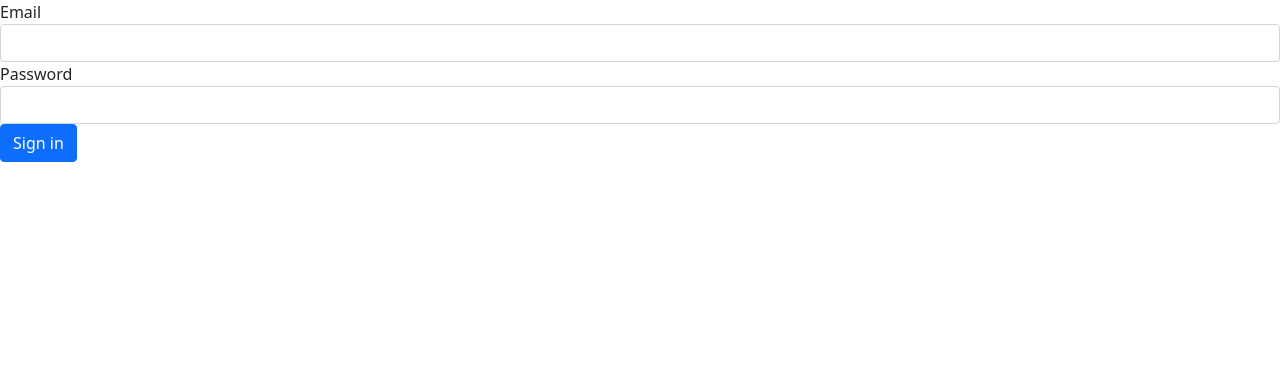
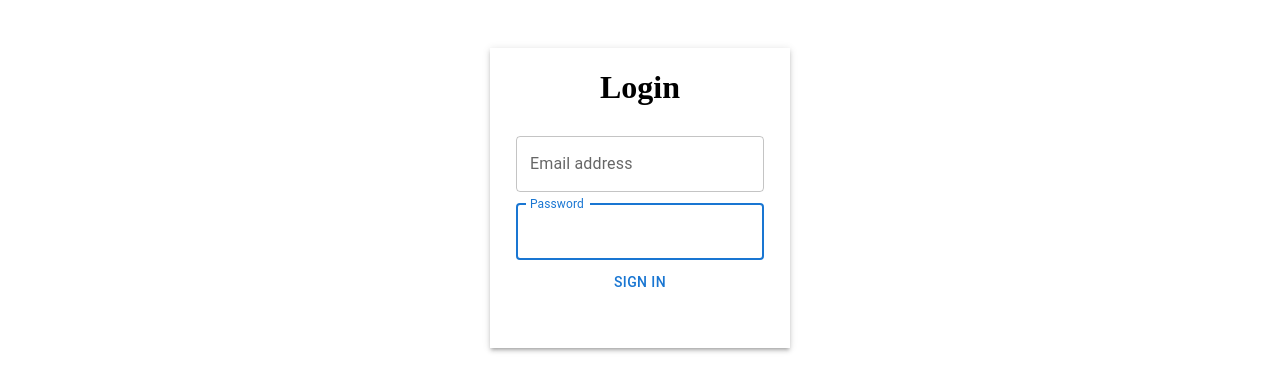
Before and after one commit to Y3S1-NOICE/Research-Management-Tool, a React (Create React App) app in the folder Frontend/: page /login in a window 1280 px wide. Shown: the top 392 px of the page. Built offline with nearby package versions, Linux system fonts and the light colour scheme.

Commit message:
Mui added

```diff
--- a/Frontend/package.json
+++ b/Frontend/package.json
@@ -34,13 +34,8 @@
     "@emotion/styled": "^11.8.1",
     "@mui/material": "^5.6.3",
     "axios": "^0.27.2",
-    "bootstrap": "^5.1.3",
-    "dotenv": "^16.0.0",
-    "dotenv-webpack": "^7.1.0",
     "react": "^18.1.0",
-    "react-bootstrap": "^2.3.1",
     "react-dom": "^18.1.0",
-    "react-drag-drop-files": "^2.3.5",
     "react-router-dom": "^6.3.0",
     "react-scripts": "^5.0.1",
     "save": "^2.5.0"
--- a/Frontend/src/index.js
+++ b/Frontend/src/index.js
@@ -1,7 +1,6 @@
 import { StrictMode } from "react";
 import { createRoot } from "react-dom/client";
 import App from "./App";
-import 'bootstrap/dist/css/bootstrap.min.css';
 
 const rootElement = document.getElementById("root");
 const root = createRoot(rootElement);
--- a/Frontend/src/pages/Login.jsx
+++ b/Frontend/src/pages/Login.jsx
@@ -1,6 +1,11 @@
 import { useState } from "react";
 import { login } from "../api/authApi";
+import TextField from '@mui/material/TextField';
+import Button from '@mui/material/Button';
 import { handleError } from "../helper/helper";
+import Box from '@mui/material/Box';
+import Grid from '@mui/material/Grid';
+
 
 const Login = () => {
     const [credentials, setCredentials] = useState({});
@@ -19,33 +24,63 @@ const Login = () => {
     }
 
     const handleChange = (event) => {
-        const {name, value} = event.target;
-        switch(name) {
+        const { name, value } = event.target;
+        switch (name) {
             case 'email': {
-                setCredentials({...credentials, email: value});
+                setCredentials({ ...credentials, email: value });
                 break;
             }
             case 'password': {
-                setCredentials({...credentials, password: value});
+                setCredentials({ ...credentials, password: value });
                 break;
             }
-            default: {}
+            default: { }
         }
     }
 
-    return(
+    return (
         <>
-            <form>
-                <div className="form-group">
-                    <label>Email</label>
-                    <input type="email" name="email" className="form-control" onChange={handleChange}/>
-                </div>
-                <div className="form-group">
-                    <label>Password</label>
-                    <input type="password" name="password" className="form-control" onChange={handleChange}/>
-                </div>
-                <button className="btn btn-primary" onClick={handleSubmit}>Sign in</button>
-            </form>
+            <Grid container
+                spacing={0}
+                direction="column"
+                alignItems="center"
+            >
+                <Box sx={{ boxShadow: 3 }} mt={5} alignItems="center" style={{ minHeight: '300px', minWidth: '300px' }} >
+                    <Grid container
+                        spacing={0}
+                        direction="column"
+                        alignItems="center"
+                    >
+                        <h1>Login</h1>
+                        <Grid item xs={12} md={12}>
+                            <TextField
+                                autoFocus
+                                margin="dense"
+                                name="email"
+                                label="Email address"
+                                fullWidth
+                                variant="outlined"
+                                onChange={handleChange}
+                            />
+                        </Grid>
+                        <Grid item xs={12} md={12}>
+                            <TextField
+                                autoFocus
+                                name="password"
+                                margin="dense"
+                                label="Password"
+                                fullWidth
+                                type="password"
+                                variant="outlined"
+                                onChange={handleChange}
+                            />
+                        </Grid>
+                        <Button onClick={handleSubmit}>Sign in</Button>
+                    </Grid>
+                </Box>
+
+            </Grid>
+
         </>
     );
 }
--- a/Frontend/src/pages/users/Users.jsx
+++ b/Frontend/src/pages/users/Users.jsx
@@ -3,9 +3,21 @@ import { deleteUser, findUsers } from "../../api/usersApi";
 import { handleError } from "../../helper/helper";
 import { roles } from "../../Util/utils";
 import EditUser from "./EditUser";
+import Table from '@mui/material/Table';
+import TableBody from '@mui/material/TableBody';
+import TableCell from '@mui/material/TableCell';
+import TableContainer from '@mui/material/TableContainer';
+import TableHead from '@mui/material/TableHead';
+import TableRow from '@mui/material/TableRow';
+import Paper from '@mui/material/Paper';
+import { Button } from "@mui/material";
+import InputLabel from '@mui/material/InputLabel';
+import MenuItem from '@mui/material/MenuItem';
+import FormControl from '@mui/material/FormControl';
+import Select from '@mui/material/Select';
 
 const Users = () => {
-    const {SUPERVISOR, STUDENT, PANEL_MEMBER, ADMIN} = roles;
+  const { SUPERVISOR, STUDENT, PANEL_MEMBER, ADMIN } = roles;
   const [users, setUsers] = useState([]);
   const [role, setRole] = useState(STUDENT);
   const [user, setUser] = useState({});
@@ -13,7 +25,7 @@ const Users = () => {
 
   useEffect(() => {
     handleFindUsers();
-    },[role]);
+  }, [role]);
 
   const handleFindUsers = () => {
     findUsers(`role=${role}`)
@@ -44,40 +56,54 @@ const Users = () => {
     setEditOpen(true);
   }
 
-    return(
+  return (
     <>
-            <select onChange={handleRoleSelect}>
-                <option selected value={STUDENT}>{STUDENT}</option>
-                <option value={PANEL_MEMBER}>{PANEL_MEMBER}</option>
-                <option value={SUPERVISOR}>{SUPERVISOR}</option>
-                <option value={ADMIN}>{ADMIN}</option>
-            </select>
-            <table className="table">
-                <thead>
-                    <tr>
-                    <th scope="col">ID</th>
-                    <th scope="col">Name</th>
-                    <th scope="col">Email</th>
-                    <th scope="col">Phone</th>
-                    <th scope="col">Options</th>
-                    </tr>
-                </thead>
-                <tbody>
-                    {users && users.map((user, index) =>
-                     <tr key={index}>
-                        <th scope="row">{user.id}</th>
-                        <td>{user.name}</td>
-                        <td>{user.email}</td>
-                        <td>{user.phone}</td>
-                        <td>
-                            <button className="btn btn-primary" onClick={() => handleDeleteUser(user.id)}>Delete</button>
-                            <button className="btn btn-primary" onClick={() => setEditingUser(user)}>Edit</button>
-                        </td>
-                        </tr>
-                    )}
-
-                </tbody>
-                </table>
+      <FormControl >
+        <InputLabel id="role-label">Role</InputLabel>
+        <Select
+          labelId="role-label"
+          value={role}
+          label="Role"
+          onChange={handleRoleSelect}
+        >
+          <MenuItem value={STUDENT}>Students</MenuItem>
+          <MenuItem value={PANEL_MEMBER}>Panel Members</MenuItem>
+          <MenuItem value={SUPERVISOR}>Supervisors</MenuItem>
+          <MenuItem value={ADMIN}>Admins</MenuItem>
+        </Select>
+      </FormControl>
+      <TableContainer component={Paper}>
+        <Table sx={{ minWidth: 650 }} aria-label="simple table">
+          <TableHead>
+            <TableRow>
+              <TableCell>SLIIT ID</TableCell>
+              <TableCell align="right">Name</TableCell>
+              <TableCell align="right">Email</TableCell>
+              <TableCell align="right">Phone</TableCell>
+              <TableCell align="right">Options</TableCell>
+            </TableRow>
+          </TableHead>
+          <TableBody>
+            {users && users.map((user, index) => (
+              <TableRow
+                key={index}
+                sx={{ '&:last-child td, &:last-child th': { border: 0 } }}
+              >
+                <TableCell component="th" scope="row">
+                  {user.id}
+                </TableCell>
+                <TableCell align="right">{user.name}</TableCell>
+                <TableCell align="right">{user.email}</TableCell>
+                <TableCell align="right">{user.phone}</TableCell>
+                <TableCell align="right">
+                  <Button onClick={() => setEditingUser(user)}>Edit</Button>
+                  <Button onClick={() => handleDeleteUser(user.id)}>Delete</Button>
+                </TableCell>
+              </TableRow>
+            ))}
+          </TableBody>
+        </Table>
+      </TableContainer>
       {editOpen && user &&
         <EditUser
           user={user}
--- a/Frontend/webpack.config.js
+++ b/Frontend/webpack.config.js
@@ -1,12 +1,8 @@
 const path = require("path");
-const Dotenv = require('dotenv-webpack');
 /*We are basically telling webpack to take index.js from entry. Then check for all file extensions in resolve.
 After that apply all the rules in module.rules and produce the output and place it in main.js in the public folder.*/
 
 module.exports={
-    plugins: [
-        new Dotenv()
-      ],
     /** "mode"
      * the environment - development, production, none. tells webpack
      * to use its built-in optimizations accordingly. default is production
```
Also changed, not shown: 1 other file (tests, documents, lock files or other folders). Lines whose indentation alone changed are shown as unchanged.
